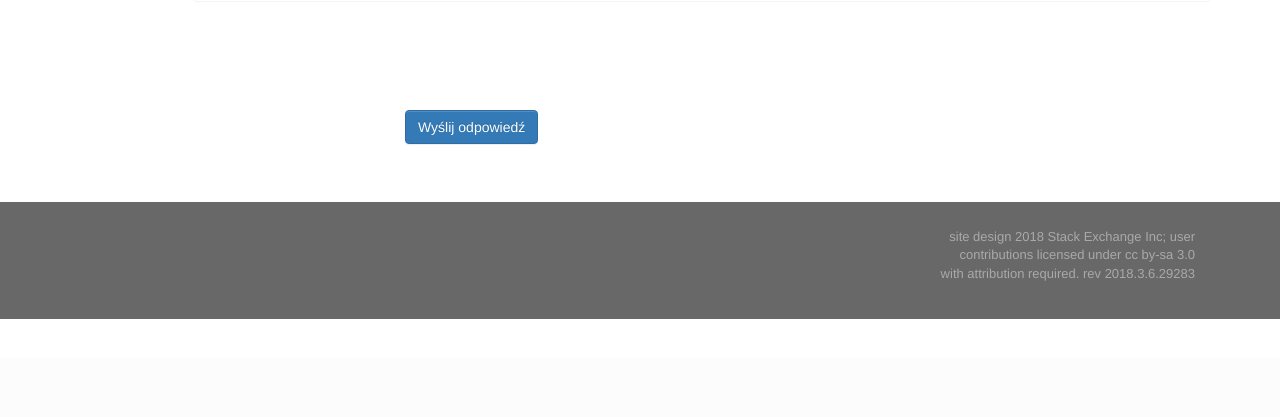
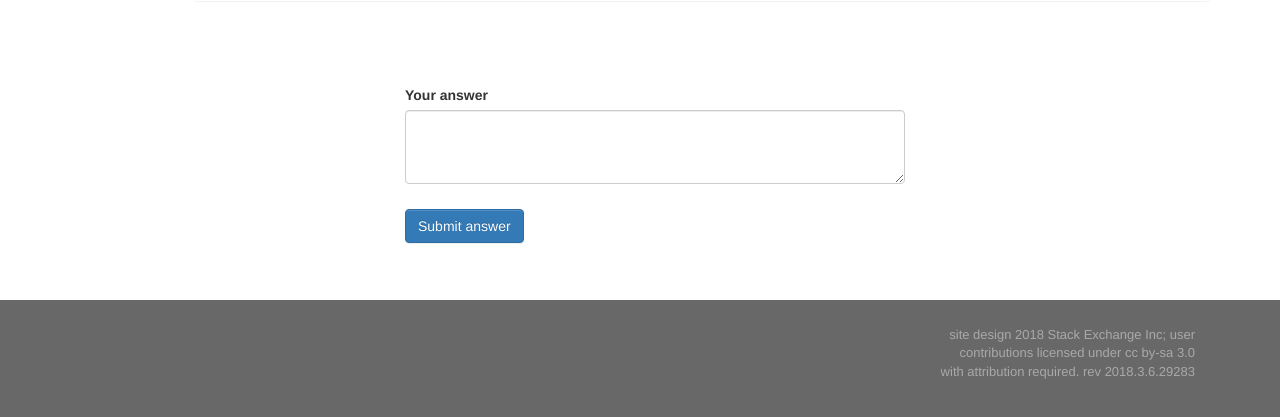
Before and after one commit to bstecka/overboard, a Django app: page /questions/1/ in a window 1280 px wide. Shown: the part 442-859 px from the top of the page. Before the commit the page ends 761 px from the top, so only its background shows below. Run offline with Django 3.2, Linux system fonts and the light colour scheme; a user stored in the database is signed in; tables that the repository leaves empty hold one stand-in row (values such as "Sample post"); some libraries are stand-ins or nearby versions.

Commit message:
Enable answering questions

```diff
--- a/overboard/overboardapp/templates/answer_form.html
+++ b/overboard/overboardapp/templates/answer_form.html
@@ -1,10 +1,10 @@
-<form action="{% url "page" %}" method="post" class="login-container">
+<form action="/questions/{{ question_id }}/" method="post" class="login-container">
         {% csrf_token %}
         <div class="login-container">
-        {{ form }}
+            <label for="answer">Your answer</label>
+            <textarea class="form-control" id="answer" name="answer" rows="3"></textarea>
         </div>
-
         <button type="submit" class="btn btn btn-primary" value="Submit">
-          Wyślij odpowiedź
+          Submit answer
         </button>
 </form>
--- a/overboard/overboardapp/templates/question_detail.html
+++ b/overboard/overboardapp/templates/question_detail.html
@@ -48,12 +48,10 @@
                                     </button>
                                 </form>
                             </div>
-
                         </div>
                     </div>
                     <div class="col-md-11 panel post">
                         <div class="panel-heading">
-                            {{ user.get_username }}
                             {{ question.content }}
                         </div>
                         <div class="panel-body panel-body-right">
@@ -74,7 +72,7 @@
         </div>
 
     {% if user.is_authenticated %}
-        {% include "answer_form.html" %}
+        {% include "answer_form.html" with question_id=question.id user=user %}
     {% else %}
         <div class="col-md-10 panel post">
           <div class="panel-body click-for-more">
--- a/overboard/overboardapp/views.py
+++ b/overboard/overboardapp/views.py
@@ -3,7 +3,7 @@ from django.shortcuts import get_object_or_404, render
 from django.views.generic import TemplateView
 from django.db.models import Count, Sum
 from django.contrib.auth.models import User
-from .models import Notification, Question, Tag, Vote, UserExtended
+from .models import Notification, Question, Tag, Vote, UserExtended, Answer
 from .forms import AnswerForm, VoteForm, RegistrationForm, NewQuestionForm
 from django.http import HttpResponseRedirect
 from django.contrib.auth import login, authenticate
@@ -56,6 +56,7 @@ def question_detail(request, question_id):   # Page with details of question
             previous_vote = v.value
     if request.POST:
         form = VoteForm(request.POST)
+        answer_form = AnswerForm(request.POST)
         if form.is_valid():
             username = form.cleaned_data['user']
             value = form.cleaned_data['vote']
@@ -80,12 +81,19 @@ def question_detail(request, question_id):   # Page with details of question
                 vote = Vote.objects.create(voter=user_extended, vote_date=current_date, value=value, target=question_obj)
                 vote.save()
             return HttpResponseRedirect('/questions/' + question_id.__str__())
+        elif answer_form.is_valid():
+            current_date = datetime.datetime.now()
+            answer_text = answer_form.cleaned_data['answer']
+            answer = Answer.objects.create(
+                published_by=user_extended_f, content=answer_text, pub_date=current_date, question=question, accepted=0
+            )
+            answer.save()
+            return HttpResponseRedirect('/questions/' + question.id.__str__())
+        elif form.cleaned_data['question'] is not None:
+            question_id = form.cleaned_data['question']
+            return HttpResponseRedirect('/accounts/login/?next=/questions/' + question_id.__str__())
         else:
-            if form.cleaned_data['question'] is not None:
-                question_id = form.cleaned_data['question']
-                return HttpResponseRedirect('/accounts/login/?next=/questions/' + question_id.__str__())
-            else:
-                return HttpResponseRedirect('/404')
+            return HttpResponseRedirect('/404')
     return render(request, 'question_detail.html',
                   {'question': question, 'vote_sum': vote_sum, 'previous_vote': previous_vote})
 
```
Also changed, not shown: overboard/overboardapp/forms.py (+1 -6 lines).
